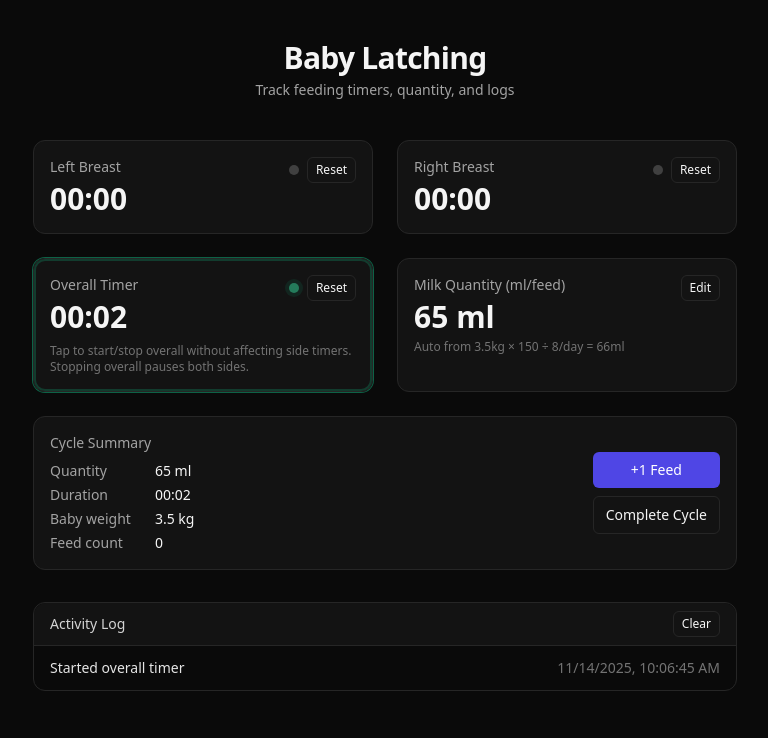
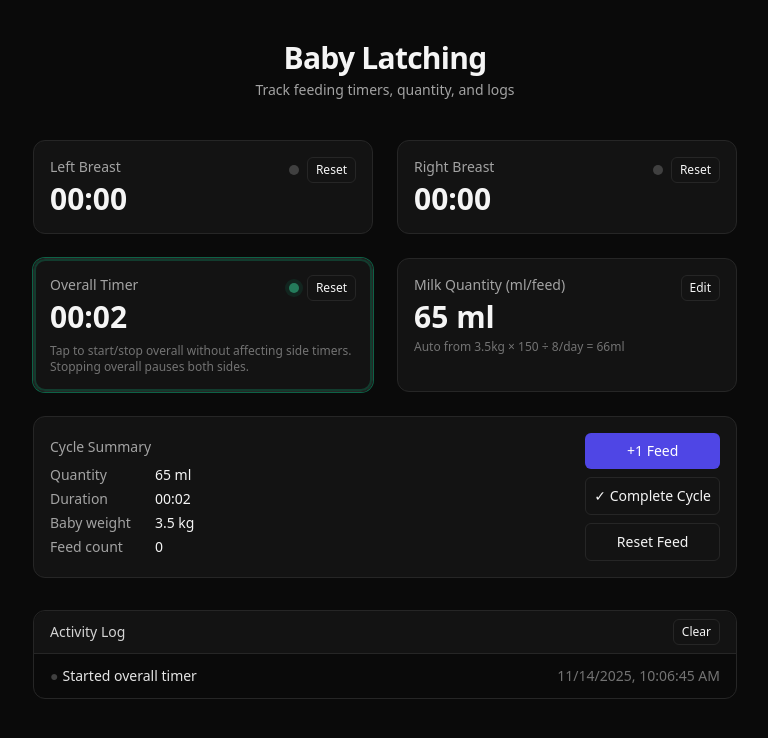
Before and after one commit to ravid7000/baby-latching, a React (Vite) app: page / in a window 1280 px wide. Both pictures are taken after a click on the button 458 px from the left and 325 px from the top of the page. Shown: the top 738 px of the page, without its empty margins (255-1023 px from the left). Built offline with nearby package versions, Linux system fonts and the light colour scheme.

Commit message:
base application completed

```diff
--- a/src/components/LogList.jsx
+++ b/src/components/LogList.jsx
@@ -9,18 +9,45 @@ function formatTs(ts) {
 function renderMessage(entry) {
   const { type, data } = entry;
   switch (type) {
-    case 'timer_start':
-      return `Started ${data.which} timer`;
-    case 'timer_stop':
-      return `Stopped ${data.which} timer`;
-    case 'timer_reset':
-      return `Reset ${data.which} timer`;
-    case 'quantity_change':
-      return `Updated quantity settings (ml/feed: ${data.quantity.mlPerFeed})`;
-    case 'cycle_complete': {
+    case "timer_start":
+      return (
+        <p className="flex gap-1 items-start">
+          <span className="inline-flex text-neutral-700">&#9679;</span>
+          Started {data.which} timer
+        </p>
+      );
+    case "timer_stop":
+      return (
+        <p className="flex gap-1 items-start">
+          <span className="inline-flex text-neutral-700">&#9679;</span>
+          Stopped {data.which} timer
+        </p>
+      );
+    case "timer_reset":
+      return (
+        <p className="flex gap-1 items-start">
+          <span className="inline-flex text-neutral-700">&#9679;</span>
+          Reset {data.which} timer
+        </p>
+      );
+    case "quantity_change":
+      return (
+        <p className="flex gap-1 items-start">
+          <span className="inline-flex text-neutral-700">&#9679;</span>
+          Updated quantity settings (ml/feed: {data.quantity.mlPerFeed}
+        </p>
+      );
+    case "cycle_complete": {
       const durationMs = data.durationMs ?? data.data?.durationMs;
-      const formattedDuration = durationMs ? formatMsToHMS(durationMs) : '';
-      return `Completed cycle: ${data.feedCount ?? data.data?.feedCount ?? ''} feeds, ${formattedDuration}, ${data.mlPerFeed ?? data.data?.mlPerFeed ?? ''} ml/feed`;
+      const formattedDuration = formatMsToHMS(durationMs);
+      return (
+        <p className="font-medium flex gap-1">
+          <span className="inline-flex text-emerald-400">&#10003;</span>
+          Completed: {data.feedCount ?? data.data?.feedCount ?? ""} feeds,{" "}
+          {formattedDuration}, {data.mlPerFeed ?? data.data?.mlPerFeed ?? ""}{" "}
+          ml/feed
+        </p>
+      );
     }
     default:
       return type;
@@ -45,13 +72,22 @@ export default function LogList() {
       </div>
       <div className="max-h-72 overflow-y-auto divide-y divide-neutral-800">
         {entries.length === 0 ? (
-          <div className="px-4 py-6 text-sm text-neutral-500">No activity yet.</div>
-        ) : entries.map((entry) => (
-          <div key={entry.id} className="px-4 py-3 text-sm flex items-start justify-between gap-4">
-            <div className="text-neutral-200">{renderMessage(entry)}</div>
-            <div className="text-neutral-500 shrink-0">{formatTs(entry.ts)}</div>
+          <div className="px-4 py-6 text-sm text-neutral-500">
+            No activity yet.
           </div>
-        ))}
+        ) : (
+          entries.map((entry) => (
+            <div
+              key={entry.id}
+              className="px-4 py-3 text-sm flex items-start justify-between gap-4"
+            >
+              <div className="text-neutral-200">{renderMessage(entry)}</div>
+              <div className="text-neutral-500 shrink-0">
+                {formatTs(entry.ts)}
+              </div>
+            </div>
+          ))
+        )}
       </div>
     </div>
   );
--- a/src/components/QuantityTile.jsx
+++ b/src/components/QuantityTile.jsx
@@ -46,7 +46,7 @@ export default function QuantityTile() {
           <div className="text-xs text-neutral-500 mt-1">
             {isManual
               ? "Manual"
-              : `Auto from ${weightKg}kg × ${factor} ÷ ${frequencyPerDay}/day = ${derivedMl}ml`}
+              : <>Auto from {weightKg}kg &times; {factor} &divide; {frequencyPerDay}/day = {derivedMl}ml</>}
           </div>
         </div>
         <div className="flex items-center gap-2">
@@ -63,9 +63,9 @@ export default function QuantityTile() {
       {editing && (
         <form
           onSubmit={onSaveCalc}
-          className="mt-3 grid grid-cols-4 gap-2"
+          className="mt-3 flex flex-col gap-3"
         >
-          <label className="text-xs text-neutral-400 col-span-1">
+          <label className="text-xs text-neutral-400">
             Weight (kg)
             <input
               name="weightKg"
@@ -76,7 +76,7 @@ export default function QuantityTile() {
               className="mt-1 w-full rounded-md bg-neutral-950 border border-neutral-800 px-2 py-1 text-neutral-100"
             />
           </label>
-          <label className="text-xs text-neutral-400 col-span-1">
+          <label className="text-xs text-neutral-400">
             Frequency (per day)
             <input
               name="frequencyPerDay"
@@ -86,7 +86,7 @@ export default function QuantityTile() {
               className="mt-1 w-full rounded-md bg-neutral-950 border border-neutral-800 px-2 py-1 text-neutral-100"
             />
           </label>
-          <label className="text-xs text-neutral-400 col-span-1">
+          <label className="text-xs text-neutral-400">
             Factor (ml/kg/day)
             <input
               name="factor"
@@ -97,7 +97,7 @@ export default function QuantityTile() {
               className="mt-1 w-full rounded-md bg-neutral-950 border border-neutral-800 px-2 py-1 text-neutral-100"
             />
           </label>
-          <div className="col-span-1 flex items-end">
+          <div className="md:col-span-1 flex items-end">
             <button
               type="submit"
               className="w-full rounded-md bg-emerald-600 hover:bg-emerald-500 text-white px-3 py-2 text-sm"
@@ -105,7 +105,7 @@ export default function QuantityTile() {
               Save Calc
             </button>
           </div>
-          <label className="text-xs text-neutral-400 col-span-2">
+          <label className="text-xs text-neutral-400">
             Manual quantity (ml)
             <input
               type="number"
--- a/src/components/SummaryTile.jsx
+++ b/src/components/SummaryTile.jsx
@@ -12,6 +12,7 @@ export default function SummaryTile({ className = "" }) {
   const feedCount = useCycleStore((state) => state.feedCount);
   const incrementFeedCount = useCycleStore((state) => state.incrementFeedCount);
   const completeCycle = useCycleStore((state) => state.completeCycle);
+  const resetFeedCount = useCycleStore((state) => state.resetFeedCount);
 
   return (
     <Tile className={className}>
@@ -33,16 +34,23 @@ export default function SummaryTile({ className = "" }) {
           <button
             type="button"
             onClick={incrementFeedCount}
-            className="rounded-md bg-indigo-600 hover:bg-indigo-500 text-white px-3 py-2 text-sm"
+            className="rounded-md bg-indigo-600 hover:bg-indigo-500 text-white px-2 py-2 text-sm"
           >
             +1 Feed
           </button>
           <button
             type="button"
             onClick={completeCycle}
-            className="rounded-md border border-neutral-800 hover:bg-neutral-800 text-neutral-100 px-3 py-2 text-sm"
+            className="rounded-md border border-neutral-800 hover:bg-neutral-800 text-neutral-100 px-2 py-2 text-sm"
           >
-            Complete Cycle
+            &#10003; Complete Cycle
+          </button>
+          <button
+            type="button"
+            onClick={resetFeedCount}
+            className="rounded-md border border-neutral-800 hover:bg-neutral-800 text-neutral-100 px-2 py-2 text-sm"
+          >
+            Reset Feed
           </button>
         </div>
       </div>
--- a/src/components/TimerTile.jsx
+++ b/src/components/TimerTile.jsx
@@ -12,7 +12,6 @@ export default function TimerTile({ which = "left" }) {
   const t = useTimersStore((state) => state.timers[which]);
   const toggleTimer = useTimersStore((state) => state.toggleTimer);
   const resetTimer = useTimersStore((state) => state.resetTimer);
-
   // Use elapsedMs directly from store (updated by ticker)
   const displayMs = t.elapsedMs || 0;
 
--- a/src/stores/basePersist.js
+++ b/src/stores/basePersist.js
@@ -1,83 +1,22 @@
 import { create } from "zustand";
 import { persist } from "zustand/middleware";
-import { STORAGE_KEYS } from "../utils/storageKeys.js";
-
-const isBrowser = typeof window !== "undefined" && !!window.localStorage;
-
-function readAppBlob() {
-  if (!isBrowser) return null;
-  try {
-    const raw = window.localStorage.getItem(STORAGE_KEYS.APP);
-    return raw ? JSON.parse(raw) : null;
-  } catch {
-    return null;
-  }
-}
-
-function writeAppBlob(blob) {
-  if (!isBrowser) return;
-  try {
-    window.localStorage.setItem(STORAGE_KEYS.APP, JSON.stringify(blob));
-  } catch {
-    // ignore storage failures
-  }
-}
-
-function createBrowserStorage() {
-  return {
-    getItem(name) {
-      const blob = readAppBlob();
-      if (!blob) return null;
-      const entry = blob[name];
-      if (entry && typeof entry === "object" && "state" in entry) {
-        return JSON.stringify(entry);
-      }
-      return entry !== undefined
-        ? JSON.stringify({ state: entry, version: 0 })
-        : null;
-    },
-    setItem(name, value) {
-      const blob = readAppBlob() ?? {};
-      try {
-        blob[name] = JSON.parse(value);
-        writeAppBlob(blob);
-      } catch {
-        // ignore JSON issues
-      }
-    },
-    removeItem(name) {
-      const blob = readAppBlob();
-      if (!blob) return;
-      delete blob[name];
-      writeAppBlob(blob);
-    },
-  };
-}
-
-function createMemoryStorage() {
-  const memory = new Map();
-  return {
-    getItem(name) {
-      return memory.get(name) ?? null;
-    },
-    setItem(name, value) {
-      memory.set(name, value);
-    },
-    removeItem(name) {
-      memory.delete(name);
-    },
-  };
-}
-
-const appStorage = isBrowser ? createBrowserStorage() : createMemoryStorage();
 
 export function createAppStore(name, initializer, options = {}) {
   const { version = 0, ...rest } = options;
+  // Create a new storage instance for each store to avoid any potential state sharing issues
   return create(
     persist(initializer, {
       name,
-      storage: appStorage,
+      // storage,
       version,
+      // Add onRehydrateStorage to debug hydration
+      onRehydrateStorage: () => (state, error) => {
+        if (error) {
+          console.error(`[Storage] Rehydration error for ${name}:`, error);
+        } else {
+          console.log(`[Storage] Rehydrated ${name}:`, state ? Object.keys(state) : 'no state');
+        }
+      },
       ...rest,
     })
   );
--- a/src/stores/cycleStore.js
+++ b/src/stores/cycleStore.js
@@ -11,8 +11,6 @@ export const useCycleStore = createAppStore("cycle", (set, get) => ({
   resetFeedCount: () => set({ feedCount: 0 }),
   completeCycle: () => {
     const quantity = useQuantityStore.getState();
-    // const timersStore = useTimersStore.getState();
-    // timersStore.syncRunningTimers();
     const overall = useTimersStore.getState().timers.overall;
     const durationMs = overall.elapsedMs ?? 0;
 
@@ -26,6 +24,5 @@ export const useCycleStore = createAppStore("cycle", (set, get) => ({
 
     logEvent("cycle_complete", snapshot);
     useTimersStore.getState().resetAllTimers();
-    set({ feedCount: 0 });
   },
 }));
--- a/src/stores/timersStore.js
+++ b/src/stores/timersStore.js
@@ -54,7 +54,7 @@ const startTicker = (set) => {
 
       return { timers: nextTimers };
     });
-  }, 100); // Update every 100ms for smooth display
+  }, 1000); // Update every 500ms for smooth display
 };
 
 const stopTicker = () => {
--- a/src/utils/storageKeys.js
+++ b/src/utils/storageKeys.js
@@ -1,7 +1,3 @@
-export const STORAGE_KEYS = {
-  APP: 'baby_latching_app_v1',
-};
-
 export const INITIAL_STATE = {
   timers: {
     left: { isRunning: false, elapsedMs: 0, startedAt: null },
```
